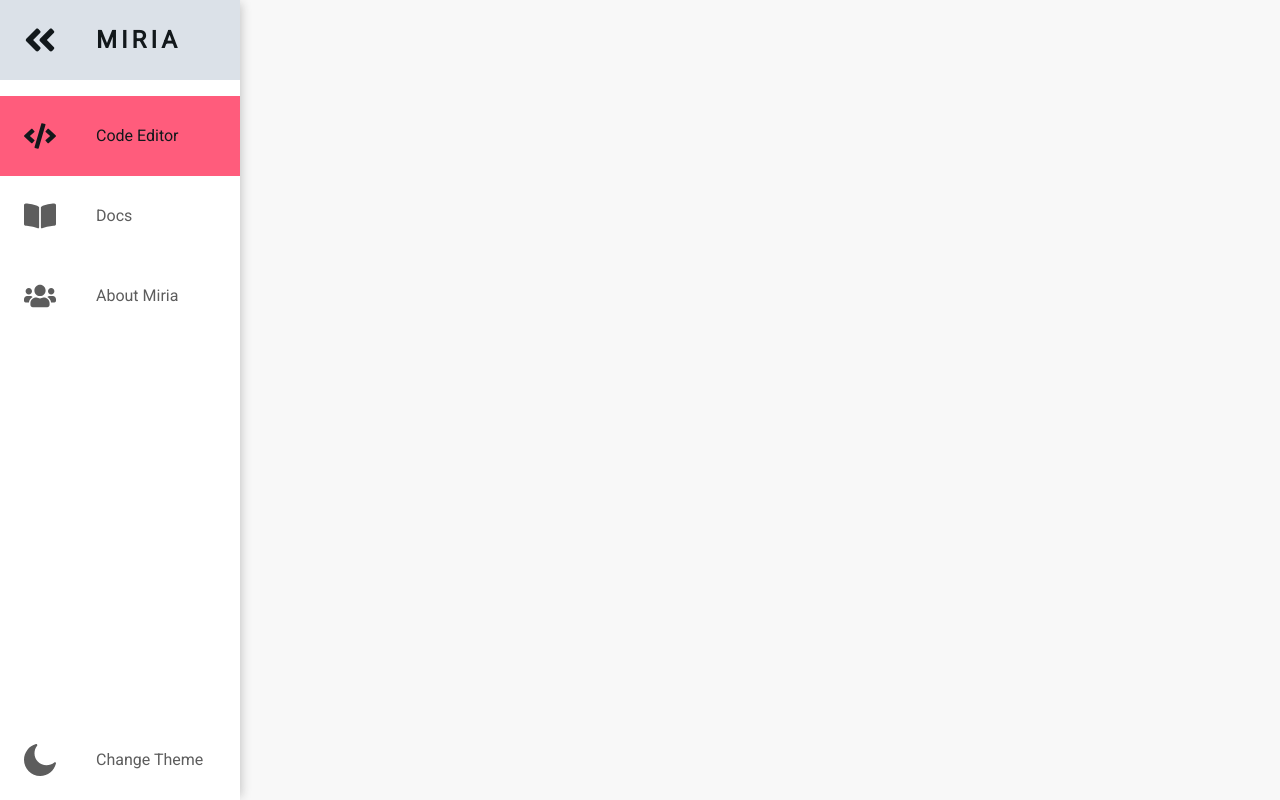
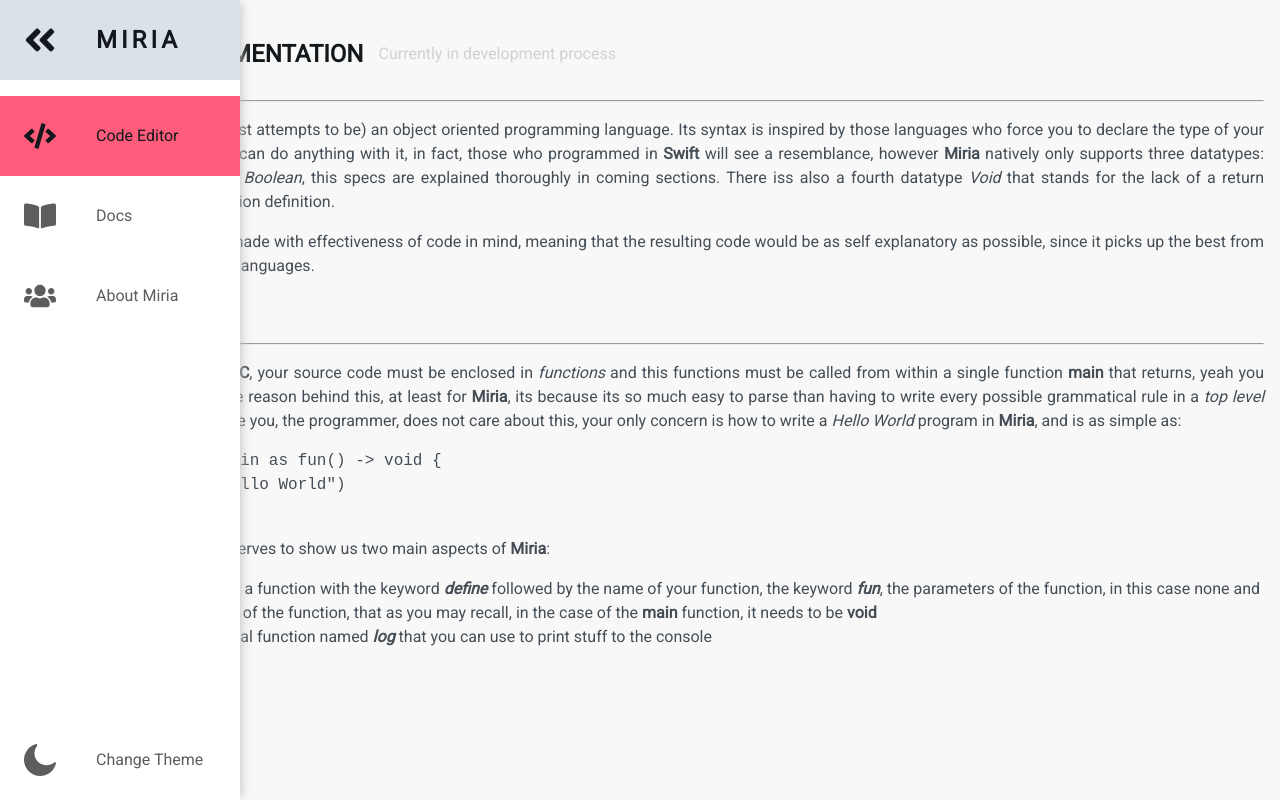
Before and after one commit to OnlyForward0613/miria-code-editor, a Vue app: page /docs in a window 1280 px wide. Built offline with nearby package versions, Linux system fonts and the light colour scheme; what vue-swal would draw is missing.

Commit message:
Creating new view for the docs and adding it to the router

```diff
--- a/src/router/index.js
+++ b/src/router/index.js
@@ -1,6 +1,7 @@
 import Vue from "vue";
 import VueRouter from "vue-router";
 import Home from "../views/Home.vue";
+import Documentation from "../views/Documentation";
 
 Vue.use(VueRouter);
 
@@ -9,6 +10,11 @@ const routes = [
     path: "/",
     name: "Home",
     component: Home,
+  },
+  {
+    path: "/docs",
+    name: "Documentation",
+    component: Documentation,
   },
   /*{
     path: "/about",
--- /dev/null
+++ b/src/views/Documentation.vue
@@ -0,0 +1,83 @@
+<template>
+  <div class="documentation main-content">
+    <div class="title-box">
+      <h2 class="title">MIRIA DOCUMENTATION</h2>
+      <p>Currently in development process</p>
+    </div>
+    <hr />
+    <p>
+      Miria is an (or at least attempts to be) an object oriented programming
+      language. Its syntax is inspired by those languages who force you to
+      declare the type of your variable before you can do anything with it, in
+      fact, those who programmed in <b>Swift</b> will see a resemblance, however
+      <b>Miria</b> natively only supports three datatypes: <i>Number</i>,
+      <i>String</i> and <i>Boolean</i>, this specs are explained thoroughly in
+      coming sections. There iss also a fourth datatype <i>Void</i> that stands
+      for the lack of a return statement in a function definition.
+    </p>
+    <p>
+      Miria's syntax was made with effectiveness of code in mind, meaning that
+      the resulting code would be as self explanatory as possible, since it
+      picks up the best from other programming languages.
+    </p>
+    <h3>Getting Started</h3>
+    <hr />
+    <p>
+      In a style similar to <b>C</b>, your source code must be enclosed in
+      <i>functions</i> and this functions must be called from within a single
+      function <b>main</b> that returns, yeah you guessed it, <b>void</b>. The
+      reason behind this, at least for <b>Miria</b>, its because its so much
+      easy to parse than having to write every possible grammatical rule in a
+      <i>top level statement</i>. Of course you, the programmer, does not care
+      about this, your only concern is how to write a <i>Hello World</i> program
+      in <b>Miria</b>, and is as simple as:
+    </p>
+    <pre>
+      define main as fun() -> void {
+        log("Hello World")
+      }</pre
+    >
+    <p>
+      This little example serves to show us two main aspects of <b>Miria</b>:
+    </p>
+    <ul>
+      <li>
+        You can define a function with the keyword <b><i>define</i></b> followed
+        by the name of your function, the keyword <b><i>fun</i></b
+        >, the parameters of the function, in this case none and the return type
+        of the function, that as you may recall, in the case of the
+        <b>main</b> function, it needs to be <b>void</b>
+      </li>
+      <li>
+        There is a global function named <b><i>log</i></b> that you can use to
+        print stuff to the console
+      </li>
+    </ul>
+  </div>
+</template>
+
+<script>
+  export default {
+    name: "Documentation",
+  };
+</script>
+
+<style scoped>
+  .title-box {
+    display: flex;
+    align-items: center;
+  }
+
+  .title-box > p {
+    margin-left: 15px;
+    color: #d1d1d1;
+  }
+
+  p {
+    text-align: justify;
+  }
+
+  pre {
+    align-items: center;
+  }
+</style>
```
